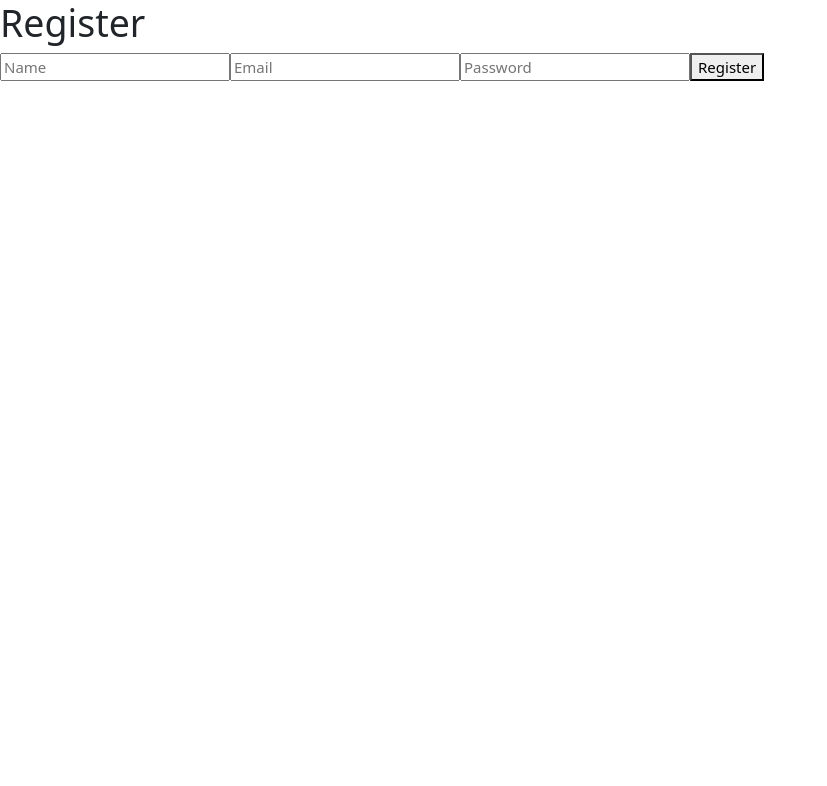
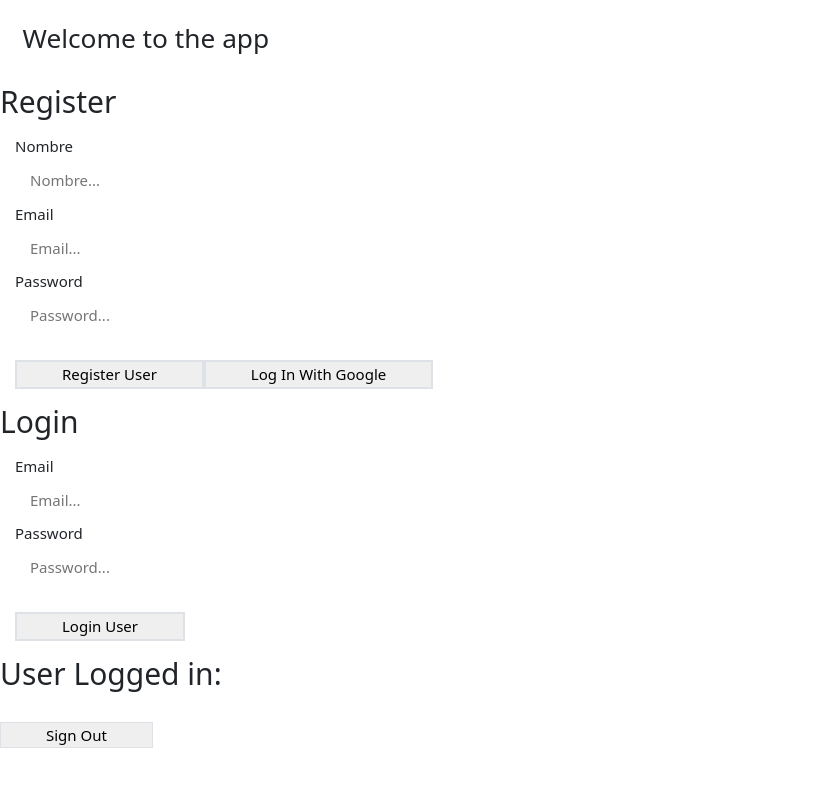
Before and after one commit to Walter185/Grupo4, a Next.js app: page /auth/register in a window 1280 px wide. Shown: the top 786 px of the page, without its empty margins (0-827 px from the left). Built offline with nearby package versions, Linux system fonts and the light colour scheme; no server answers.

Commit message:
login con mail

```diff
--- /dev/null
+++ b/src/Searchbar/searchbar.css
@@ -0,0 +1,44 @@
+.search-input{
+    background-color: #f7f7f7;
+    width: 100%;
+    display: flex;
+    align-items: center;
+    height: 48px;
+    border-radius: 5px;
+    display: flex;
+    flex-direction: row;
+}
+
+.search-input .lupa{
+    width: 35px;
+    height: 35px;
+    color: var(--color);;
+    display: flex;
+    align-items: center;
+    justify-content: center;
+}
+
+.search-input .input-text{
+    font-size: 24px;
+    width: 100%;
+}
+
+input{
+    display: flex;
+    height: 30px;
+    padding-right: 0;
+    line-height: 1.25em;
+    font-weight: 300;
+    border-radius: 8px;
+    width: 100%;
+    background: transparent;
+    border-color: transparent;
+    border: none;
+    color: var(--p-color);
+}
+
+input:focus{
+    outline: none !important;
+    border:0px solid transparent;
+    color: #213547
+}
--- a/src/pages/_app.js
+++ b/src/pages/_app.js
@@ -1,5 +1,6 @@
 import '@/styles/globals.css'
 import 'src/pages/auth/login.css'
+import 'src/searchbar/searchbar.css'
 import 'bootstrap/dist/css/bootstrap.min.css';
 
 export default function App({ Component, pageProps }) {
--- a/src/pages/auth/login.css
+++ b/src/pages/auth/login.css
@@ -10,11 +10,6 @@
     opacity: 20%;
 }
 
-.other-logins{
-    width: 300px;
-    display: flex;
-    margin-bottom: 20px;
-}
 
 .back-div{
     position: absolute;
@@ -26,7 +21,6 @@
 .btn-other{
     background: #ffff !important;
     border-color: black !important;
-    margin-top: 1em;
     display: inline-block;
     color: #717171;
     font-weight: 600;
@@ -90,13 +84,13 @@
     text-align: center;
 }
 
-.btn-facebook{
-    background: #4065b4;
+.btn-mail{
+    background: #4065b4 !important;
     color: #fff;
     display: inline-flex;
 }
 
-.btn-facebook:hover:enabled {
+.btn-mail:hover:enabled {
     background: #6081c7;
 }
 
@@ -111,14 +105,14 @@
     background: #f7f7f7;
 }
 
-.btn-facebook svg{
+.btn-mail svg{
     color: #fff;
     fill: #fff;
     width: 100%;
     height: auto;
 }
 
-.btn-google svg{
+.btn-mail svg{
     color: #fff;
     fill: #fff;
     width: 100%;
--- a/src/pages/auth/register.js
+++ b/src/pages/auth/register.js
@@ -1,115 +1,150 @@
-import { useState } from 'react';
+import React from 'react';
+import {  signInWithPopup,
+          createUserWithEmailAndPassword,
+          onAuthStateChanged,
+          signInWithEmailAndPassword,
+          signOut,
+          updateProfile
+        } from "firebase/auth";
+import { useState }  from 'react';
+import { auth } from '../../utils/firebase';
+import { Router } from 'react-router-dom';
 import { useRouter } from 'next/router';
-import { firestore } from '@/utils/firebase';
-import { auth } from '@/utils/firebase';
 
-const Register = () => {
-  const [name, setName] = useState('');
-  const [email, setEmail] = useState('');
-  const [password, setPassword] = useState('');
-  const router = useRouter();
 
-  const handleRegister = async (event) => {
+export default function loginMail() {
+  const route = useRouter();
+  const [registerEmail, setRegisterEmail] = useState("");
+  const [registerPassword, setRegisterPassword] = useState("");
+  const [registerName, setRegisterName] = useState("");
+  const [loginEmail, setLoginEmail] = useState("");
+  const [loginPassword, setLoginPassword] = useState("");
+
+  const [user, setUser] = useState({});
+
+  const register = async () => {
+    try {
+      setRegisterEmail("");
+      setRegisterPassword("");
+      const user = await createUserWithEmailAndPassword(auth, registerEmail, registerPassword).then(async  =>{
+         updateProfile(auth.currentUser, {displayName: registerName})
+      })
+      route.push('/')
+      console.log(user);
+    } catch(error) {
+      console.log(error.message)
+    }
+  }
+
+  const login = async () => {
+    try {
+      const user = await signInWithEmailAndPassword(auth, loginEmail, loginPassword);
+      route.push('/')
+      console.log(user);
+    } catch(error) {
+      console.log(error.message);
+    }
+  }
+
+  const logout = async () => {
+    await signOut(auth);
+    console.log("user logged out");
+  }
+
+  React.useEffect(() => {
+    onAuthStateChanged(auth, (currentUser) => setUser(currentUser))
+  }, [])
+
+  const GoogleSignIn = async () => {
+    const provider = new GoogleAuthProvider();
+
+    const authorization = auth;
+    const result = await signInWithPopup(authorization, provider);
+
+    console.log(result);
+  }
+
+  const handleSubmit = event => {
+    console.log("handle submit rand")
     event.preventDefault();
-    try {
-      const { user } = await auth.createUserWithEmailAndPassword(email, password);
-      await firestore.collection('users').doc(user.uid).set({
-        name,
-        email,
-        createdAt: serverTimestamp(),
-      });
-      router.push('/');
-    } catch (error) {
-      console.log('Error: ', error);
+    event.target.reset();
   }
-  };
 
   return (
-    <div>
-      <h1>Register</h1>
-      <form onSubmit={handleRegister}>
+    <div className="flex flex-col h-screen justify-center items-center">
+      <h3 className="text-3xl text-sky-400 font-bold underline absolute top-0 p-4">Welcome to the app</h3>
+      <div className="grid grid-cols-3 gap-4">
+        <form onSubmit={handleSubmit}>
+          <h2>Register</h2>
+          <div className="border-2 p-2 m-2">
+            <div className="pb-4">
+            <label>Nombre</label>
               <input
-          type="text"
-          placeholder="Name"
-          value={name}
-          onChange={(event) => setName(event.target.value)}
+                placeholder="Nombre..."
+                required
+                onChange={(event) => {
+                  setRegisterName(event.target.value)
+                }}
+                className="flow-root m-2 p-2"
               />
+              <label>Email</label>
               <input
-          type="email"
-          placeholder="Email"
-          value={email}
-          onChange={(event) => setEmail(event.target.value)}
+                placeholder="Email..."
+                required
+                onChange={(event) => {
+                  setRegisterEmail(event.target.value)
+                }}
+                className="flow-root m-2 p-2"
               />
+              <label>Password</label>
               <input
-          type="password"
-          placeholder="Password"
-          value={password}
-          onChange={(event) => setPassword(event.target.value)}
+                placeholder="Password..."
+                required
+                minLength={6}
+                onChange={(event) => {
+                  setRegisterPassword(event.target.value)
+                }}
+                className="flow-root m-2 p-2"
               />
-        <button type="submit">Register</button>
+            </div>
+            <button onClick={register} type="submit" className="text-blue-700 hover:text-white border border-blue-700 hover:bg-blue-800 focus:ring-4 focus:outline-none focus:ring-blue-300 font-medium rounded-lg text-sm px-5 py-2.5 text-center mr-2 dark:border-blue-500 dark:text-blue-500 dark:hover:text-white dark:hover:bg-blue-600 dark:focus:ring-blue-800">Register User</button>
+            <button onClick={() => GoogleSignIn()} type="submit" className="text-red-700 hover:text-white border border-red-700 hover:bg-red-800 focus:ring-4 focus:outline-none focus:ring-red-300 font-medium rounded-lg text-sm px-5 py-2.5 text-center mr-2 dark:border-red-500 dark:text-red-500 dark:hover:text-white dark:hover:bg-red-600 dark:focus:ring-red-800">Log In With Google</button>
+          </div>
         </form>
+
+        <form onSubmit={handleSubmit}>
+          <h2>Login</h2>
+          <div className="border-2 p-2 m-2">
+            <div className="pb-4">
+              <label>Email</label>
+              <input
+                placeholder="Email..."
+                onChange={(event) => {
+                  setLoginEmail(event.target.value)
+                }}
+                className="flow-root m-2 p-2"
+              />
+              <label>Password</label>
+              <input
+                placeholder="Password..."
+                onChange={(event) => {
+                  setLoginPassword(event.target.value)
+                }}
+                className="flow-root m-2 p-2"
+              />
             </div>
-  );
-};
+            <button onClick={login} type="button" className="text-blue-700 hover:text-white border border-blue-700 hover:bg-blue-800 focus:ring-4 focus:outline-none focus:ring-blue-300 font-medium rounded-lg text-sm px-5 py-2.5 text-center mr-2 dark:border-blue-500 dark:text-blue-500 dark:hover:text-white dark:hover:bg-blue-600 dark:focus:ring-blue-800">Login User</button>
+          </div>
+        </form>
 
-export default Register;
-
-
-
-// import { createUserWithEmailAndPassword, FacebookAuthProvider, getAuth, GoogleAuthProvider, signInWithEmailAndPassword, signInWithPopup, signInWithRedirect, updateProfile, User, UserCredential } from 'firebase/auth';
-// import { useState } from 'react';
-// import { useRouter } from 'next/router';
-// import { auth, firestore } from '../../utils/firebase';
-
-
-// const Register = () => {
-//   const [name, setName] = useState('');
-//   const [email, setEmail] = useState('');
-//   const [password, setPassword] = useState('');
-//   const router = useRouter();
-
-//   const handleRegister = async (event) => {
-//     // event.preventDefault();
-//     try {
-//       const { user } = await auth.createUserWithEmailAndPassword(email, password);
-//       await firestore.collection('users').doc(user.uid).set({
-//         name,
-//         email,
-//         createdAt: serverTimestamp(),
-//       });
-//       router.push('/');
-//     } catch (error) {
-//       console.log('Error: ', error);
-//     }
-//   };
-
-//   return (
-//     <div>
-//       <h1>Register</h1>
-//       <form onSubmit={handleRegister}>
-//         <input
-//           type="text"
-//           placeholder="Name"
-//           value={name}
-//           onChange={(event) => setName(event.target.value)}
-//         />
-
-//        <input
-//           type="email"
-//           placeholder="Email"
-//           value={email}
-//           onChange={(event) => setEmail(event.target.value)}
-//         />
-//         <input
-//           type="password"
-//           placeholder="Password"
-//           value={password}
-//           onChange={(event) => setPassword(event.target.value)}
-//         />
-//         <button type="submit">Register</button>
-//       </form>
-//     </div>
-//   );
-// };
-
-// export default Register;
+        <div className="relative">
+          <h2>User Logged in:</h2>
+          <div className="flow-root m-2 p-2">
+            {user?.email}
+          </div>
+          <button onClick={logout} type="button" className="text-blue-700 hover:text-white border border-blue-700 hover:bg-blue-800 focus:ring-4 focus:outline-none focus:ring-blue-300 font-medium rounded-lg text-sm px-5 py-2.5 text-center mr-2 dark:border-blue-500 dark:text-blue-500 dark:hover:text-white dark:hover:bg-blue-600 dark:focus:ring-blue-800">Sign Out</button>
+        </div>
+      </div>
+    </div>
+  )
+}
--- a/src/utils/firebase.js
+++ b/src/utils/firebase.js
@@ -1,6 +1,5 @@
-import { initializeApp } from 'firebase/app'
-import { getFirestore } from 'firebase/firestore'
-import { getAuth } from 'firebase/auth'
+import { initializeApp } from "firebase/app";
+import { getAuth } from 'firebase/auth';
 
 const firebaseConfig = {
   apiKey: "AIzaSyAuNudZHlV5kvd_jTCmAU9-3lUkoWYrFyE",
@@ -12,7 +11,5 @@ const firebaseConfig = {
   measurementId: "G-LT0ZR41SFP"
 };
 
-  // Initialize Firebase
-  export const app = initializeApp(firebaseConfig);
-  export const firestore = getFirestore();
-  export const auth = getAuth();
+const app = initializeApp(firebaseConfig);
+export const auth = getAuth(app);
```
Also changed, not shown: package.json (+1 -6 lines), src/Searchbar/searchbar.js (added, +33 -0 lines), src/pages/auth/login.js (+9 -10 lines), src/pages/auth/loginMail.js (+120 -28 lines), src/pages/index.js (+3 -8 lines), 1 other file (tests, documents, lock files or other folders). Lines whose indentation alone changed are shown as unchanged.
